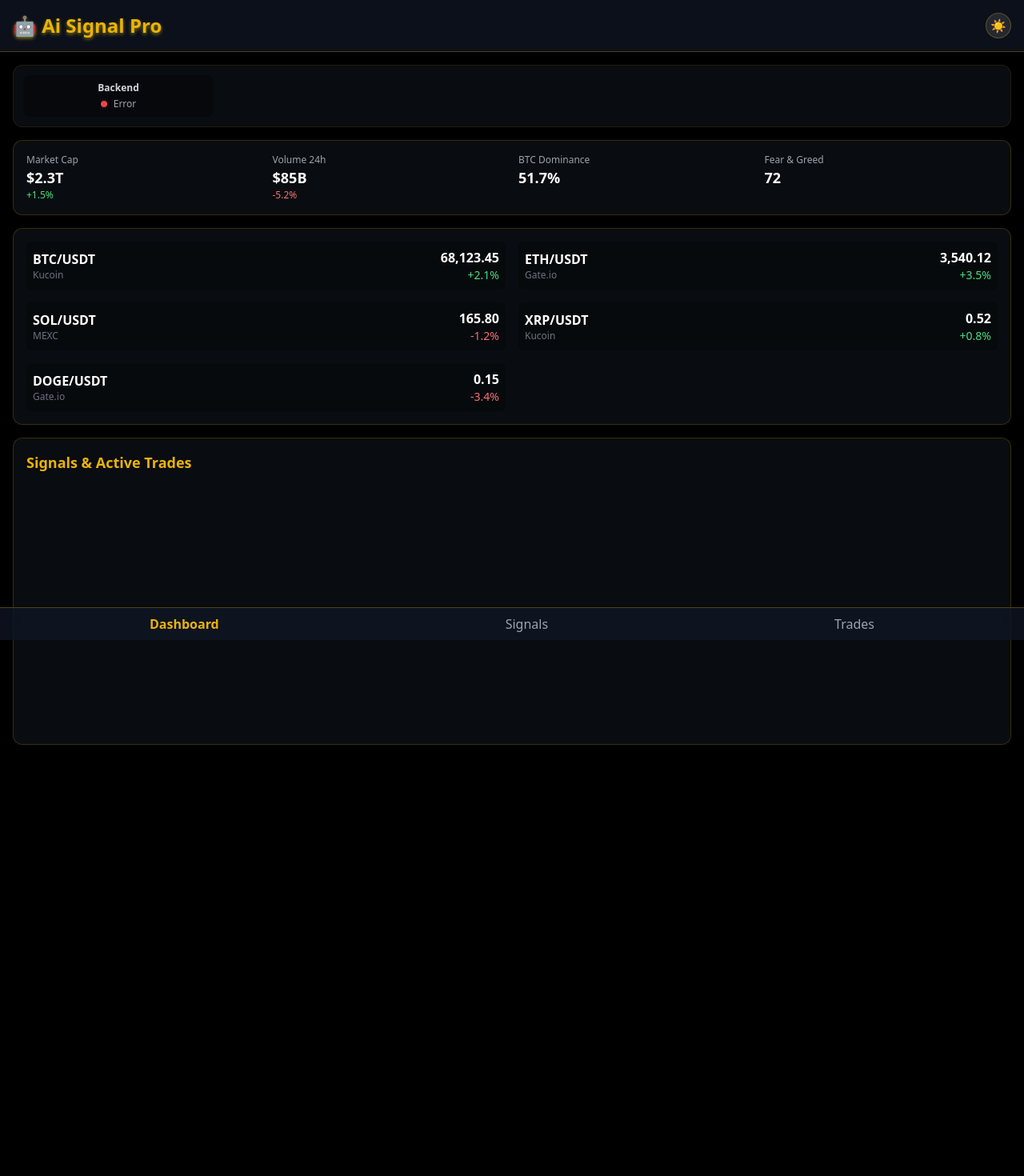
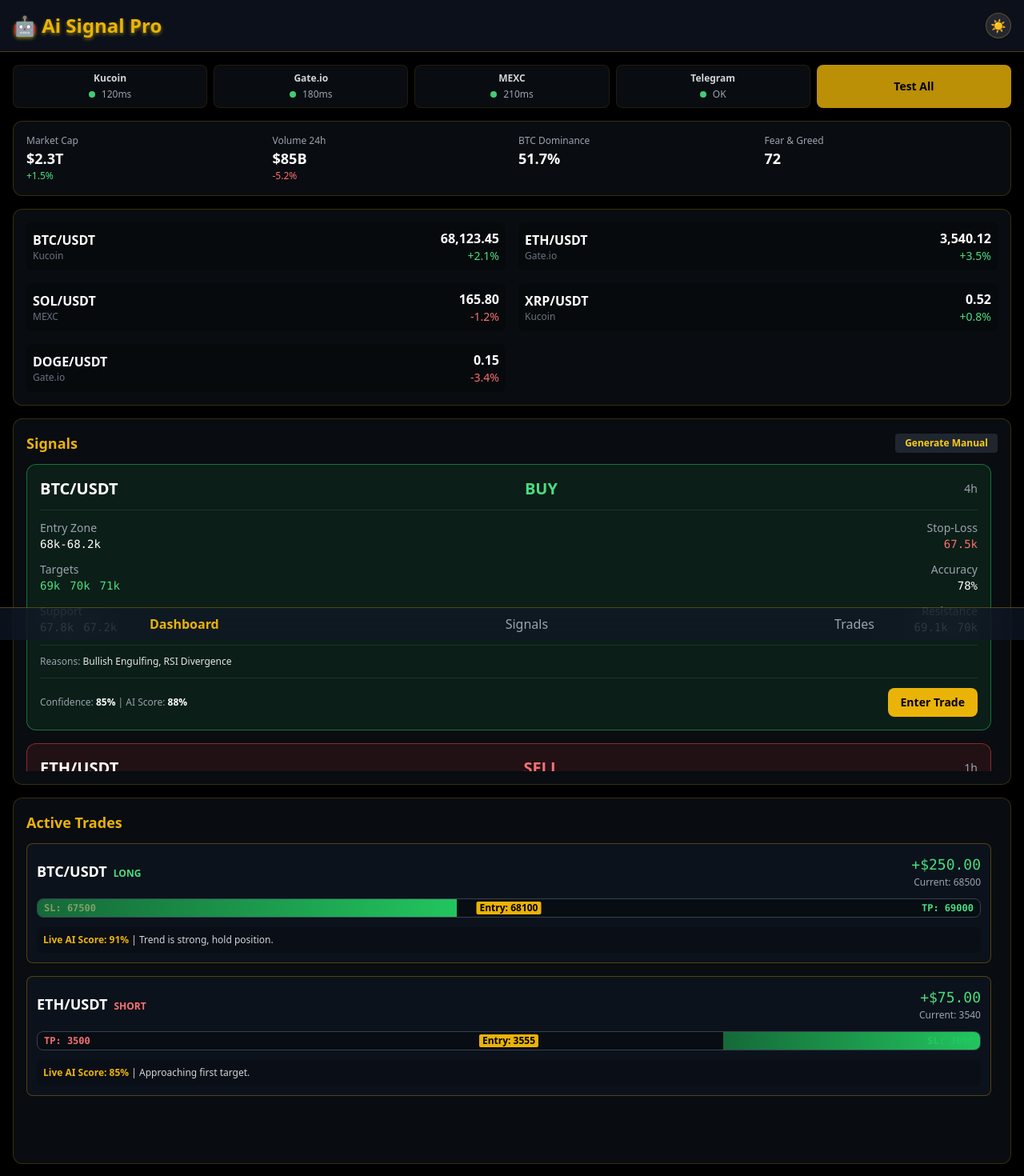
Before and after one commit to Farbodbod/AiSignalPro, a Next.js app: page / in a window 1280 px wide. Shown: the top 1470 px of the page at 80% size. Before the commit the page ends 1011 px from the top, so only its background shows below. Built offline with nearby package versions, Linux system fonts and the light colour scheme; no server answers.

Commit message:
Update page.js

```diff
--- a/src/app/page.js
+++ b/src/app/page.js
@@ -1,61 +1,212 @@
 'use client';
-import React, { useState, useEffect } from 'react';
+import React from 'react';
 
-// کامپوننت وضعیت سیستم که داده‌ها را از بک‌اند شما می‌گیرد
+// ------------------- Components -------------------
+
 const SystemStatus = () => {
-  const [services, setServices] = useState([]);
-  const [loading, setLoading] = useState(true);
-
-  useEffect(() => {
-    const fetchStatus = async () => {
-      try {
-        const response = await fetch('https://aisignalpro-production.up.railway.app/api/system-status/');
-        if (!response.ok) throw new Error('Network response was not ok');
-        const data = await response.json();
-        setServices(data.services || []);
-      } catch (error) {
-        console.error("Failed to fetch system status:", error);
-        setServices([ { name: 'Backend', status: 'offline', ping: 'Error' } ]);
-      } finally {
-        setLoading(false);
-      }
-    };
-    fetchStatus();
-    const interval = setInterval(fetchStatus, 30000); // هر ۳۰ ثانیه یک بار آپدیت می‌شود
-    return () => clearInterval(interval);
-  }, []);
-
-  const StatusIndicator = ({ status }) => (<span className={'w-2 h-2 rounded-full ' + (status === 'online' ? 'bg-green-400 animate-pulse' : 'bg-red-500')}></span>);
-
+  const services = [
+    { name: 'Kucoin', status: 'online', ping: '120ms' },
+    { name: 'Gate.io', status: 'online', ping: '180ms' },
+    { name: 'MEXC', status: 'online', ping: '210ms' },
+    { name: 'Telegram', status: 'online', ping: 'OK' },
+  ];
+  const StatusIndicator = ({ status }) => (
+    <span className={'w-2 h-2 rounded-full ' + (status === 'online' ? 'bg-green-400 animate-pulse' : 'bg-red-500')}></span>
+  );
   return (
-    <section className="bg-gray-800/30 backdrop-blur-lg rounded-xl p-3 border border-yellow-500/10">
+    <section>
       <div className="grid grid-cols-3 md:grid-cols-5 gap-2 text-center">
-        {loading ? <div className="col-span-full text-xs text-gray-400">Loading Status...</div> : services.map((ex) => (
-          <div key={ex.name} className="bg-black/30 p-2 rounded-lg">
+        {services.map((ex) => (
+          <div key={ex.name} className="bg-gray-800/30 backdrop-blur-lg rounded-lg p-2 border border-yellow-500/10">
             <p className="text-xs font-semibold text-gray-300">{ex.name}</p>
-            <div className="flex items-center justify-center gap-2 mt-1"><StatusIndicator status={ex.status} /><span className="text-xs text-gray-400">{ex.ping}</span></div>
+            <div className="flex items-center justify-center gap-2 mt-1">
+              <StatusIndicator status={ex.status} />
+              <span className="text-xs text-gray-400">{ex.ping}</span>
+            </div>
           </div>
         ))}
+        <div className="bg-yellow-500/80 text-black p-2 rounded-lg text-sm font-bold flex items-center justify-center cursor-pointer hover:bg-yellow-500 col-span-3 md:col-span-1">
+          Test All
+        </div>
       </div>
     </section>
   );
 };
 
-// بقیه کامپوننت‌ها فعلاً با داده نمونه باقی می‌مانند
 const MarketOverview = () => {
-    const marketData = [ { label: 'Market Cap', value: '$2.3T', change: '+1.5%' }, { label: 'Volume 24h', value: '$85B', change: '-5.2%' }, { label: 'BTC Dominance', value: '51.7%' }, { label: 'Fear & Greed', value: '72' }, ];
-    return( <section className="bg-gray-800/30 backdrop-blur-lg rounded-xl p-4 border border-yellow-500/20"> <div className="grid grid-cols-2 md:grid-cols-4 gap-4"> {marketData.map(item => ( <div key={item.label}> <p className="text-xs text-gray-400">{item.label}</p> <p className="font-bold text-lg text-white">{item.value}</p> {item.change && <p className={'text-xs ' + (item.change.startsWith('+') ? 'text-green-400' : 'text-red-400')}>{item.change}</p>} </div> ))} </div> </section> )
-};
-const PriceTicker = () => {
-    const prices = [ { symbol: 'BTC/USDT', price: '68,123.45', change: '+2.1%', source: 'Kucoin' }, { symbol: 'ETH/USDT', price: '3,540.12', change: '+3.5%', source: 'Gate.io' }, { symbol: 'SOL/USDT', price: '165.80', change: '-1.2%', source: 'MEXC' }, { symbol: 'XRP/USDT', price: '0.52', change: '+0.8%', source: 'Kucoin' }, { symbol: 'DOGE/USDT', price: '0.15', change: '-3.4%', source: 'Gate.io' }, ];
-    return ( <section className="bg-gray-800/30 backdrop-blur-lg rounded-xl p-4 border border-yellow-500/20"> <div className="grid grid-cols-1 md:grid-cols-2 gap-4"> {prices.map(p => ( <div key={p.symbol} className="flex justify-between items-center bg-black/20 p-2 rounded-md"> <div><p className="font-bold text-white">{p.symbol}</p><p className="text-xs text-gray-500">{p.source}</p></div> <div className="text-right"><p className="font-semibold text-white">{p.price}</p><p className={'text-sm ' + (p.change.startsWith('+') ? 'text-green-400' : 'text-red-400')}>{p.change}</p></div> </div> ))} </div> </section> )
+  const marketData = [
+    { label: 'Market Cap', value: '$2.3T', change: '+1.5%' },
+    { label: 'Volume 24h', value: '$85B', change: '-5.2%' },
+    { label: 'BTC Dominance', value: '51.7%' },
+    { label: 'Fear & Greed', value: '72' },
+  ];
+  return (
+    <section className="bg-gray-800/30 backdrop-blur-lg rounded-xl p-4 border border-yellow-500/20">
+      <div className="grid grid-cols-2 md:grid-cols-4 gap-4">
+        {marketData.map(item => (
+          <div key={item.label}>
+            <p className="text-xs text-gray-400">{item.label}</p>
+            <p className="font-bold text-lg text-white">{item.value}</p>
+            {item.change && <p className={'text-xs ' + (item.change.startsWith('+') ? 'text-green-400' : 'text-red-400')}>{item.change}</p>}
+          </div>
+        ))}
+      </div>
+    </section>
+  )
 };
 
-// کامپوننت اصلی صفحه
+const PriceTicker = () => {
+  const prices = [
+    { symbol: 'BTC/USDT', price: '68,123.45', change: '+2.1%', source: 'Kucoin' },
+    { symbol: 'ETH/USDT', price: '3,540.12', change: '+3.5%', source: 'Gate.io' },
+    { symbol: 'SOL/USDT', price: '165.80', change: '-1.2%', source: 'MEXC' },
+    { symbol: 'XRP/USDT', price: '0.52', change: '+0.8%', source: 'Kucoin' },
+    { symbol: 'DOGE/USDT', price: '0.15', change: '-3.4%', source: 'Gate.io' },
+  ];
+  return (
+    <section className="bg-gray-800/30 backdrop-blur-lg rounded-xl p-4 border border-yellow-500/20">
+      <div className="grid grid-cols-1 md:grid-cols-2 gap-4">
+        {prices.map(p => (
+          <div key={p.symbol} className="flex justify-between items-center bg-black/20 p-2 rounded-md">
+            <div>
+              <p className="font-bold text-white">{p.symbol}</p>
+              <p className="text-xs text-gray-500">{p.source}</p>
+            </div>
+            <div className="text-right">
+              <p className="font-semibold text-white">{p.price}</p>
+              <p className={'text-sm ' + (p.change.startsWith('+') ? 'text-green-400' : 'text-red-400')}>{p.change}</p>
+            </div>
+          </div>
+        ))}
+      </div>
+    </section>
+  )
+};
+
+const SignalCard = ({ signal }) => {
+  const colors = {
+    buy: { border: 'border-green-500/50', text: 'text-green-400', bg: 'bg-green-500/10' },
+    sell: { border: 'border-red-500/50', text: 'text-red-400', bg: 'bg-red-500/10' },
+    hold: { border: 'border-yellow-500/50', text: 'text-yellow-400', bg: 'bg-yellow-500/10' },
+  };
+  const color = colors[signal.type] || colors.hold;
+  return (
+    <div className={'rounded-xl p-4 border ' + color.border + ' ' + color.bg}>
+      <div className="flex justify-between items-center pb-3 border-b border-gray-700/50">
+        <span className="font-bold text-xl text-white">{signal.symbol}</span>
+        <span className={'font-bold text-xl ' + color.text}>{signal.type.toUpperCase()}</span>
+        <span className="text-sm text-gray-400">{signal.timeframe}</span>
+      </div>
+      <div className="grid grid-cols-2 gap-x-4 gap-y-3 pt-3 text-sm">
+        <div>
+          <p className="text-gray-400">Entry Zone</p>
+          <p className="font-mono text-white">{signal.entry}</p>
+        </div>
+        <div className="text-right">
+          <p className="text-gray-400">Stop-Loss</p>
+          <p className="font-mono text-red-400">{signal.sl}</p>
+        </div>
+        <div>
+          <p className="text-gray-400">Targets</p>
+          <div className="flex flex-wrap gap-x-3">{signal.targets.map(t => <span key={t} className="text-green-400 font-mono">{t}</span>)}</div>
+        </div>
+        <div className="text-right">
+          <p className="text-gray-400">Accuracy</p>
+          <p className="font-mono text-white">{signal.accuracy}</p>
+        </div>
+        <div>
+          <p className="text-gray-400">Support</p>
+          <div className="flex flex-wrap gap-x-3">{signal.support.map(s => <span key={s} className="text-white font-mono">{s}</span>)}</div>
+        </div>
+        <div className="text-right">
+          <p className="text-gray-400">Resistance</p>
+          <div className="flex flex-wrap gap-x-3 justify-end">{signal.resistance.map(r => <span key={r} className="text-white font-mono">{r}</span>)}</div>
+        </div>
+      </div>
+      <div className="pt-3 mt-3 border-t border-gray-700/50 text-xs space-y-1">
+        <p className="text-gray-400">Reasons: <span className="text-gray-200">{signal.reasons.join(', ')}</span></p>
+      </div>
+      <div className="pt-3 mt-3 border-t border-gray-700/50 flex justify-between items-center">
+        <div className="text-xs text-gray-400">Confidence: <span className="font-bold text-white">{signal.confidence}%</span> | AI Score: <span className="font-bold text-white">{signal.ai_score}%</span></div>
+        <button className="bg-yellow-500 text-black text-sm font-bold py-2 px-4 rounded-lg hover:bg-yellow-400">Enter Trade</button>
+      </div>
+    </div>
+  );
+};
+
+const Signals = () => {
+  const sampleSignals = [
+    { type: 'buy', symbol: 'BTC/USDT', timeframe: '4h', entry: '68k-68.2k', sl: '67.5k', targets: ['69k', '70k', '71k'], confidence: 85, ai_score: 88, reasons: ['Bullish Engulfing', 'RSI Divergence'], accuracy: "78%", support: ['67.8k', '67.2k'], resistance: ['69.1k', '70k'] },
+    { type: 'sell', symbol: 'ETH/USDT', timeframe: '1h', entry: '3550-3560', sl: '3600', targets: ['3500', '3450'], confidence: 92, ai_score: 90, reasons: ['Bearish MACD Cross'], accuracy: "81%", support: ['3510', '3480'], resistance: ['3580', '3600'] },
+  ];
+  return (
+    <section className="bg-gray-800/30 backdrop-blur-lg rounded-xl p-4 border border-yellow-500/20">
+      <div className="flex justify-between items-center mb-3">
+        <h3 className="text-yellow-500 font-bold text-lg">Signals</h3>
+        <button className="bg-gray-700/50 text-yellow-400 text-xs font-bold py-1 px-3 rounded hover:bg-gray-700">Generate Manual</button>
+      </div>
+      <div className="space-y-4 h-96 overflow-y-auto pr-2">{sampleSignals.map((sig, i) => <SignalCard key={i} signal={sig} />)}</div>
+    </section>
+  );
+};
+
+const ActiveTradeCard = ({ trade }) => {
+  const denominator = Math.abs(trade.targets[0] - trade.entry_price);
+  const progress = denominator !== 0
+    ? Math.min(Math.abs(trade.current_price - trade.entry_price) / denominator * 100, 100)
+    : 0;
+  const isLong = trade.direction === 'long';
+  const isProfit = (isLong && trade.current_price > trade.entry_price) || (!isLong && trade.current_price < trade.entry_price);
+  const barGradient = isProfit ? 'bg-gradient-to-r from-green-500/50 to-green-500' : 'bg-gradient-to-r from-red-500/50 to-red-500';
+  const progressStyle = { width: `${progress}%` };
+  const sl_text = `SL: ${trade.sl}`;
+  const tp_text = `TP: ${trade.targets[0]}`;
+
+  return (
+    <div className="bg-gray-900/50 rounded-lg p-3 border border-yellow-500/30 space-y-3">
+      <div className="flex justify-between items-center">
+        <div>
+          <span className="font-bold text-lg text-white">{trade.symbol}</span>
+          <span className={'text-xs ml-2 font-bold ' + (isLong ? 'text-green-400' : 'text-red-400')}>{isLong ? "LONG" : "SHORT"}</span>
+        </div>
+        <div className="text-right">
+          <span className={'font-mono text-lg ' + (isProfit ? 'text-green-400' : 'text-red-400')}>{trade.pnl}</span>
+          <p className="text-xs text-gray-400">Current: {trade.current_price}</p>
+        </div>
+      </div>
+      <div className="relative h-6 w-full bg-black/30 rounded-lg overflow-hidden border border-gray-700">
+        <div className="absolute top-0 h-full flex items-center justify-between w-full px-2 text-xs font-mono">
+          <span className="text-red-400 font-semibold">{isLong ? sl_text : tp_text}</span>
+          <span className="text-green-400 font-semibold">{isLong ? tp_text : sl_text}</span>
+        </div>
+        <div className="absolute top-1/2 left-1/2 -translate-x-1/2 -translate-y-1/2 h-4 w-0.5 bg-yellow-500"></div>
+        <div className={'absolute top-0 h-full ' + barGradient + ' ' + (isLong ? 'left-0' : 'right-0')} style={progressStyle}></div>
+        <div className="absolute top-1/2 left-1/2 -translate-x-1/2 -translate-y-1/2 text-xs font-bold text-black bg-yellow-500 px-1 rounded-sm">Entry: {trade.entry_price}</div>
+      </div>
+      <div className="text-xs text-gray-300 bg-black/20 p-2 rounded-md">
+        <p><span className="font-bold text-yellow-500">Live AI Score: {trade.ai_score}%</span> | {trade.status_text}</p>
+      </div>
+    </div>
+  );
+};
+
+const ActiveTrades = () => {
+  const sampleTrades = [
+    { direction: 'long', symbol: 'BTC/USDT', timeframe: '4h', entry_price: 68100, current_price: 68500, sl: 67500, targets: [69000, 70000], ai_score: 91, pnl: "+$250.00", status_text: "Trend is strong, hold position." },
+    { direction: 'short', symbol: 'ETH/USDT', timeframe: '1h', entry_price: 3555, current_price: 3540, sl: 3600, targets: [3500, 3450], ai_score: 85, pnl: "+$75.00", status_text: "Approaching first target." },
+  ];
+  return (
+    <section className="bg-gray-800/30 backdrop-blur-lg rounded-xl p-4 border border-yellow-500/20">
+      <h3 className="text-yellow-500 font-bold text-lg mb-3">Active Trades</h3>
+      <div className="space-y-4 h-96 overflow-y-auto pr-2">{sampleTrades.map((trade, i) => <ActiveTradeCard key={i} trade={trade} />)}</div>
+    </section>
+  );
+};
+
 export default function Home() {
   return (
     <div className="bg-black text-gray-200 min-h-screen">
-      <div className="absolute top-0 left-0 w-full h-full bg-gradient-to-br from-gray-900 via-black to-gray-800 -z-10"/>
+      <div className="absolute top-0 left-0 w-full h-full bg-gradient-to-br from-gray-900 via-black to-gray-800 -z-10" />
       <header className="flex justify-between items-center p-4 border-b border-yellow-500/30 sticky top-0 bg-gray-900/70 backdrop-blur-xl z-10">
         <h1 className="text-xl md:text-2xl font-bold text-yellow-500 drop-shadow-[0_2px_2px_rgba(255,215,0,0.5)]">🤖 Ai Signal Pro</h1>
         <div><button className="w-8 h-8 rounded-full bg-white/10 border border-yellow-500/30 text-yellow-500">☀️</button></div>
@@ -64,17 +215,15 @@ export default function Home() {
         <SystemStatus />
         <MarketOverview />
         <PriceTicker />
-        {/* Placeholder for Signals and Active Trades */}
-        <div className="bg-gray-800/30 backdrop-blur-lg rounded-xl p-4 border border-yellow-500/20 min-h-96">
-          <h3 className="text-yellow-500 font-bold text-lg">Signals & Active Trades</h3>
-        </div>
+        <Signals />
+        <ActiveTrades />
       </main>
       <footer className="fixed bottom-0 left-0 right-0 p-2 bg-gray-900/70 backdrop-blur-xl border-t border-yellow-500/30">
-         <div className="flex justify-around text-gray-400">
-            <button className="text-yellow-500 font-bold">Dashboard</button>
-            <button className="hover:text-yellow-500">Signals</button>
-            <button className="hover:text-yellow-500">Trades</button>
-         </div>
+        <div className="flex justify-around text-gray-400">
+          <button className="text-yellow-500 font-bold">Dashboard</button>
+          <button className="hover:text-yellow-500">Signals</button>
+          <button className="hover:text-yellow-500">Trades</button>
+        </div>
       </footer>
     </div>
   )
```
